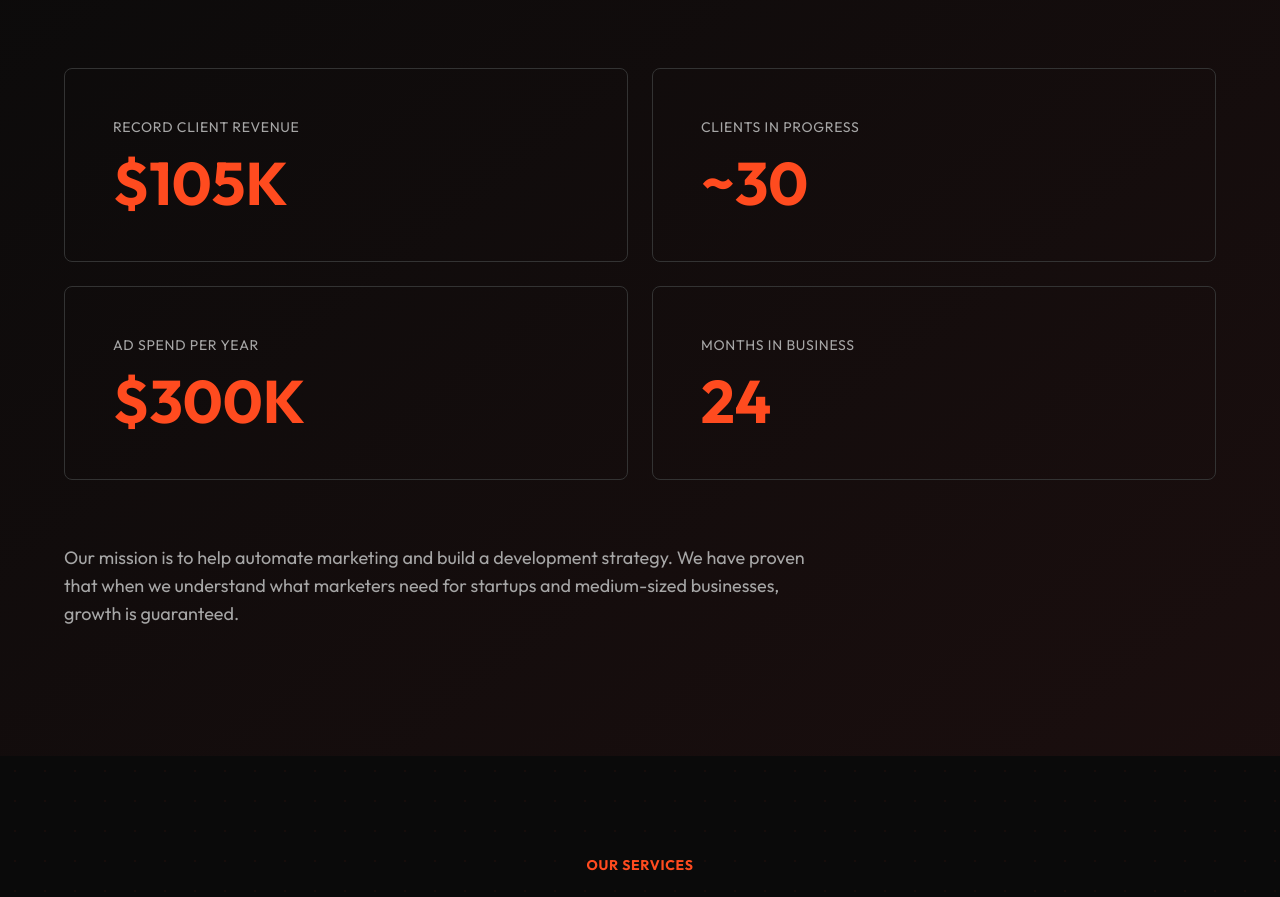
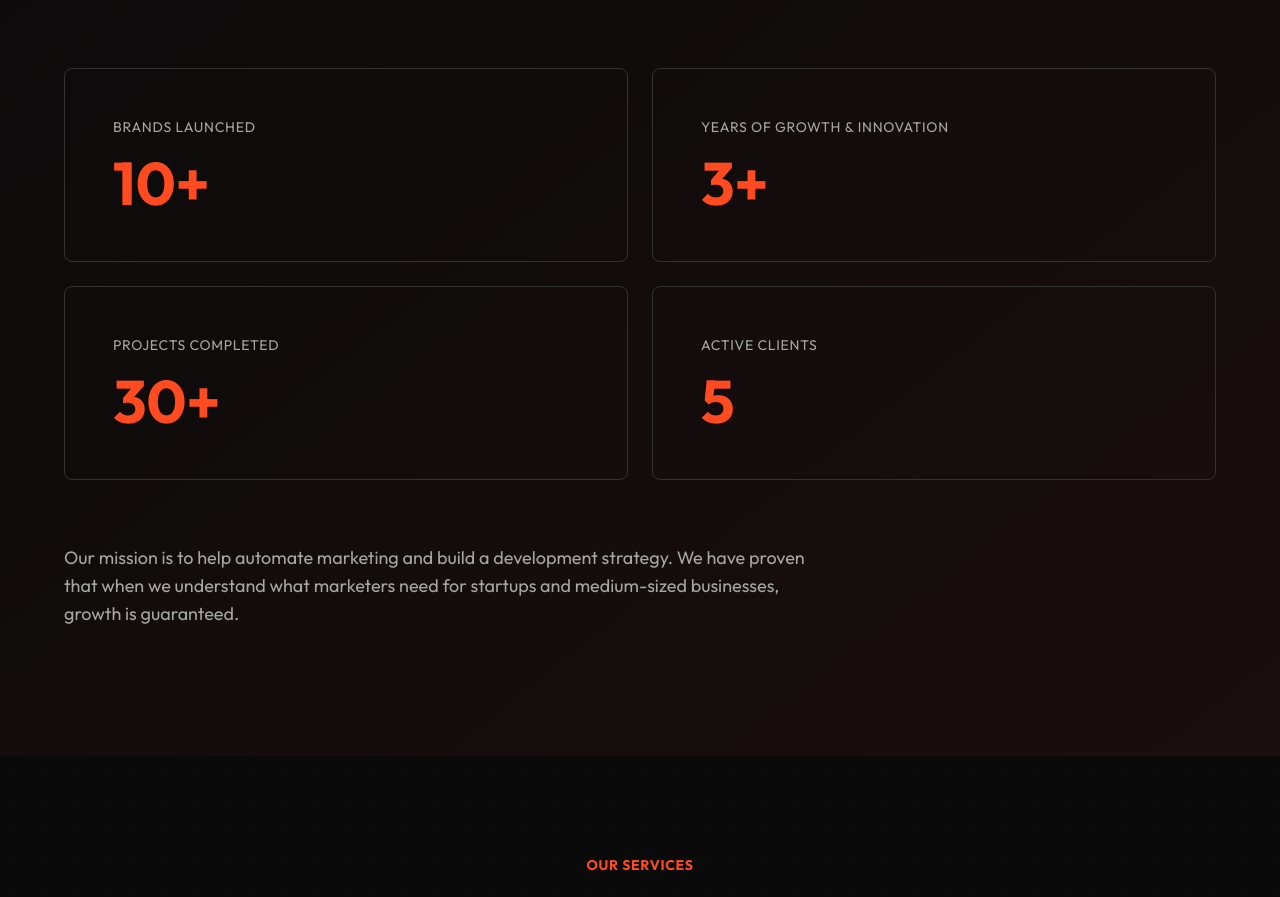
Before and after one commit to revenuxe/revenuxe-js, a React (Vite) app: page / in a window 1280 px wide. Shown: the part 1044-1941 px from the top of the page. Built offline with nearby package versions, Linux system fonts and the light colour scheme; the HTML template or start-up script is replaced by a standard one.

Commit message:
Update Stats.tsx

```diff
--- a/src/components/Stats.tsx
+++ b/src/components/Stats.tsx
@@ -1,20 +1,20 @@
 const Stats = () => {
   const stats = [
     {
-      value: "$105K",
-      label: "Record Client Revenue",
+      value: "10+",
+      label: "Brands Launched",
     },
     {
-      value: "~30",
-      label: "Clients in Progress",
+      value: "3+",
+      label: "Years of Growth & Innovation",
     },
     {
-      value: "$300K",
-      label: "Ad Spend Per Year",
+      value: "30+",
+      label: "Projects Completed",
     },
     {
-      value: "24",
-      label: "Months in Business",
+      value: "5",
+      label: "Active Clients",
     },
   ];
 
```
